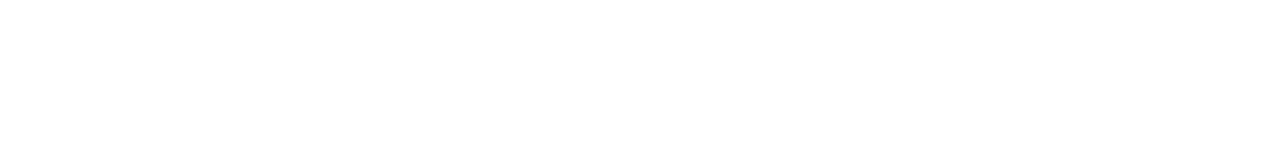
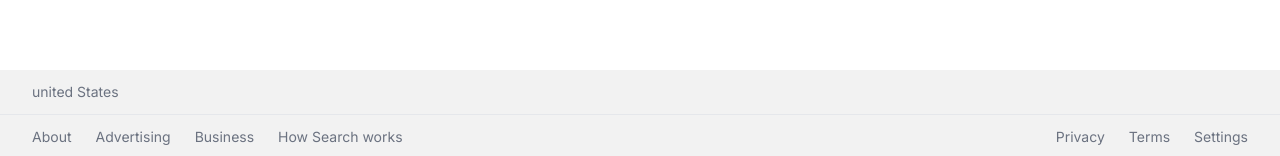
Before and after one commit to kaifshaikh22/google-next, a Next.js app: page / in a window 1280 px wide. Shown: the part 641-797 px from the top of the page. Built offline with nearby package versions, Linux system fonts and the light colour scheme; no server answers.

Commit message:
add footer component

```diff
--- a/src/app/layout.js
+++ b/src/app/layout.js
@@ -1,5 +1,6 @@
 import { Inter } from "next/font/google";
 import "./globals.css";
+import Footer from "@/components/Footer";
 
 const inter = Inter({ subsets: ["latin"] });
 
@@ -11,7 +12,10 @@ export const metadata = {
 export default function RootLayout({ children }) {
   return (
     <html lang="en">
-      <body className={inter.className}>{children}</body>
+      <body className={inter.className}>
+        {children}
+        <Footer />
+        </body>
     </html>
   );
 }
--- /dev/null
+++ b/src/components/CountryLookup.jsx
@@ -0,0 +1,23 @@
+"use client";
+
+import { useEffect, useState } from "react";
+
+export default function CountryLookup() {
+    const [country, setCountry] = useState('united States');
+
+    useEffect(() => {
+        const getCountry = async () => {
+            const response = await fetch(
+                `https://extreme-ip-lookup.com/json/?key=${process.env.NEXT_PUBLIC_IP_API_KEY}`
+                )
+              .then((res) => res.json())
+              .then((data) => data.country);
+              if (!response) return;
+              setCountry(response);
+        };
+        getCountry();
+    }, []);
+  return (
+    <div>{country}</div>
+  )
+}
--- /dev/null
+++ b/src/components/Footer.jsx
@@ -0,0 +1,30 @@
+import { space } from "postcss/lib/list"
+import CountryLookup from "./CountryLookup"
+
+export default function Footer() {
+  return (
+    <footer className="absolute bottom-0 text-sm text-gray-500
+    bg-[#f2f2f2] w-full">
+        <div className="border-b px-8 py-3">
+          <CountryLookup />
+        </div>
+        <div className="flex flex-col sm:flex-row justify-between items-center px-8
+        py-3 space-y-7 sm:space-y-0">
+          <ul className="flex items-center space-x-6">
+            <li className="hover:underline cursor-pointer">About</li>
+            <li className="hover:underline cursor-pointer">Advertising</li>
+            <li className="hover:underline cursor-pointer">Business</li>
+            <li className="hover:underline cursor-pointer">How Search works</li>
+          </ul>
+
+          <ul className="flex items-center space-x-6">
+            <li className="hover:underline cursor-pointer">Privacy</li>
+            <li className="hover:underline cursor-pointer">Terms</li>
+            <li className="hover:underline cursor-pointer">Settings</li>
+
+          </ul>
+
+        </div>
+        </footer>
+  )
+}
```
